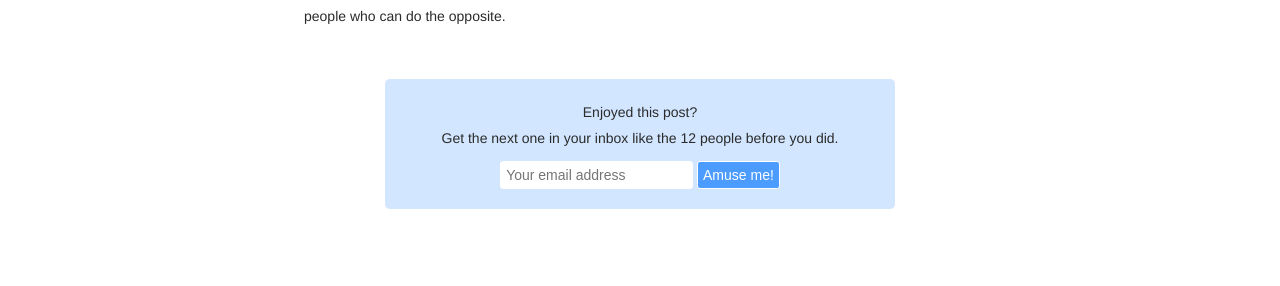
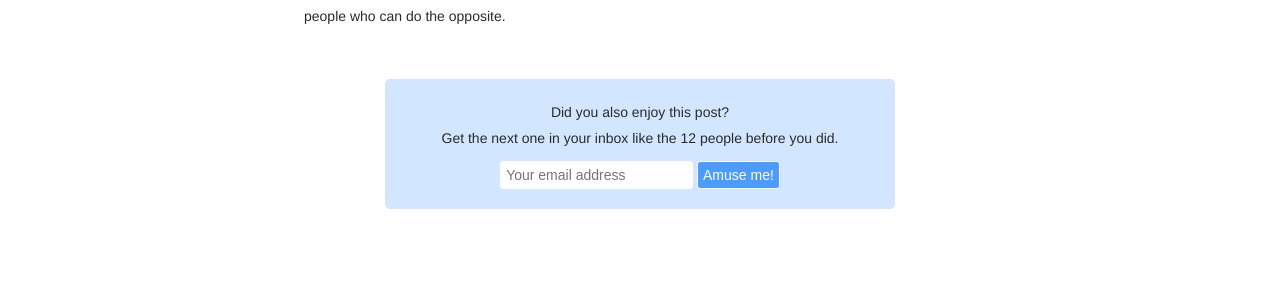
Before and after one commit to adriaandotcom/laspalmas.adriaan.io, a Jekyll site: the page built from _posts/2016-03-15-before-i-go.md, in a window 1280 px wide. Shown: the part 2053-2339 px from the top of the page. Built offline with Jekyll 4.4.1, drawn with Linux system fonts in a browser that asks for light colours.

Commit message:
Update 2016-03-15-before-i-go.md

```diff
--- a/_posts/2016-03-15-before-i-go.md
+++ b/_posts/2016-03-15-before-i-go.md
@@ -31,7 +31,7 @@ For the people who say *"Wow, that you have the possibilities!"*, you are wrong!
 
 <form class="newsletter">
   <p>
-    Enjoyed this post?<br>
+    Did you also enjoy this post?<br>
     Get the next one in your inbox like the <span class="amount-of-people"></span> people before you did.
   </p>
   <p>
```
